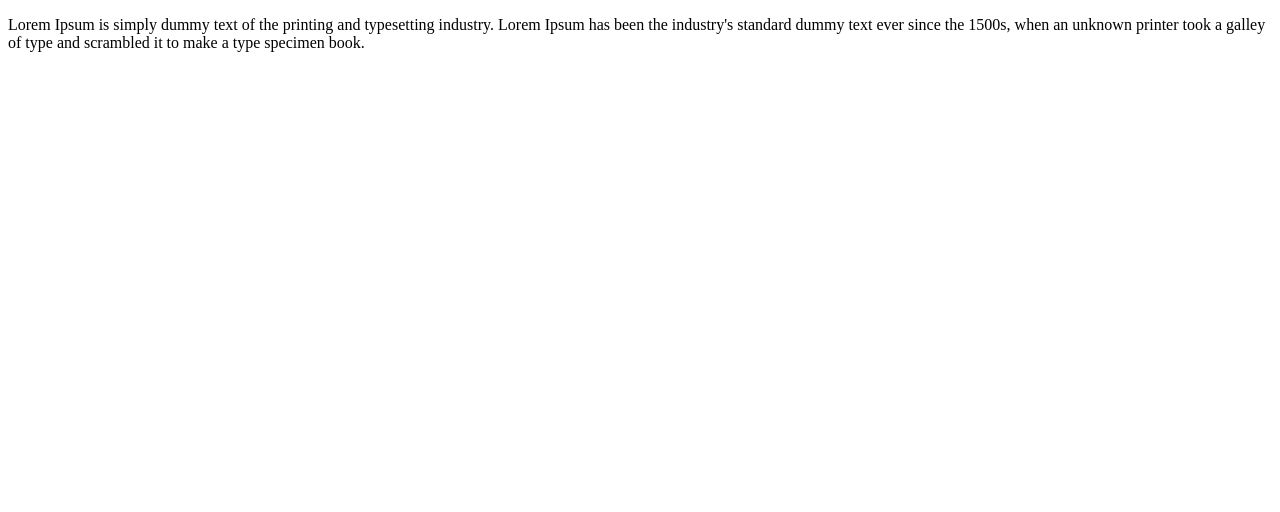
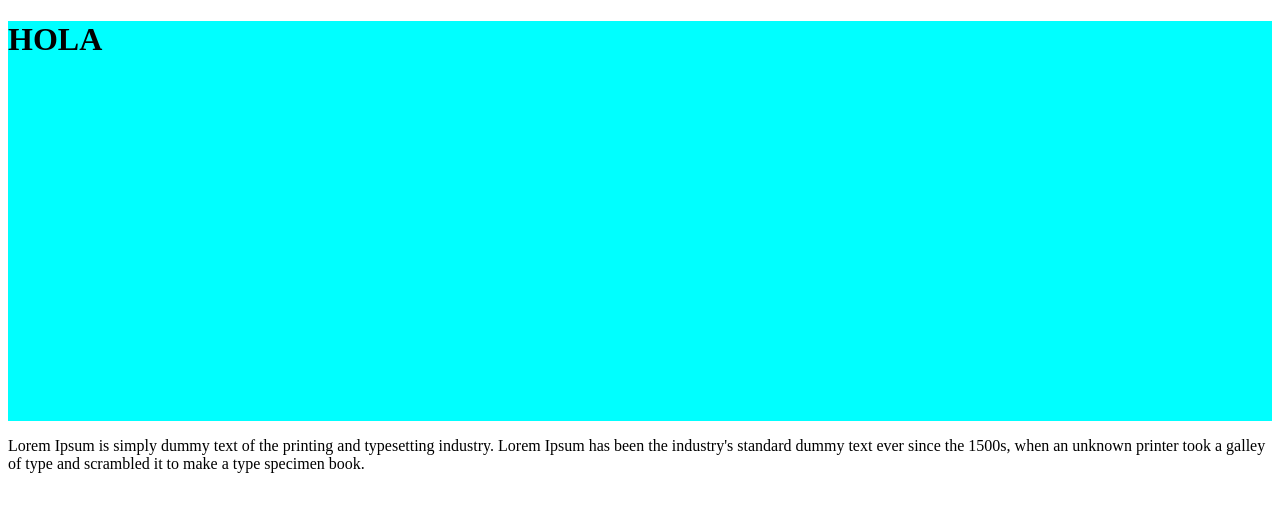
Before and after one commit to Arthur-R2D2/sesion03, a plain HTML site: page index.html in a window 1280 px wide. Drawn offline with Linux system fonts and the light colour scheme.

Commit message:
cambiando color Header

```diff
--- a/index.html
+++ b/index.html
@@ -4,10 +4,12 @@
     <meta charset="UTF-8">
     <meta name="viewport" content="width=device-width, initial-scale=1.0">
     <meta http-equiv="X-UA-Compatible" content="ie=edge">
+    <link rel="stylesheet" href="styles.css">
     <title>Document</title>
 </head>
 <body>
-    <header>
+    <header class="container-header">
+        <h1>HOLA</h1>
         <nav></nav>
     </header>
     <main></main>
--- a/styles.css
+++ b/styles.css
@@ -0,0 +1,5 @@
+.container-header {
+    width: 100%;
+    height: 400px;
+    background-color: aqua;
+}
```
